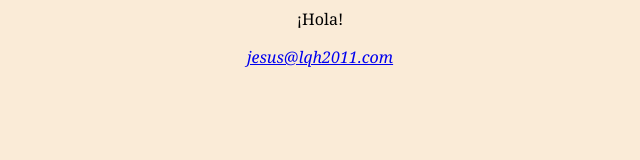
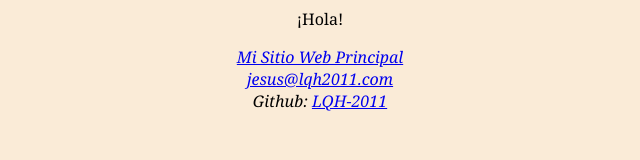
Before and after one commit to LQH-2011/tienda, a plain HTML site: page index.html in a window 1280 px wide. Shown: the whole page, without its empty margins (320-960 px from the left). Drawn offline with Linux system fonts and the light colour scheme.

Commit message:
Actualizar index.html

```diff
--- a/index.html
+++ b/index.html
@@ -5,7 +5,7 @@
 	<meta charset="UTF-8">
 	<meta name="viewport" content="width=device-width, initial-scale=1.0">
 	<style>
-		body {
+		* {
 			font-family:Georgia,serif;
 			background-color:antiquewhite;
 		}
@@ -22,6 +22,8 @@
 <body>
 	<p>¡Hola!</p>
 	<address>
+		<p><a href="https://lqh2011.com/">Mi Sitio Web Principal</a></p>
 		<p><a href="mailto:jesus@lqh2011.com">jesus@lqh2011.com</a></p>
+		<p>Github: <a href="https://github.com/LQH-2011">LQH-2011</a></p>
 	</address>
 </body>
```
